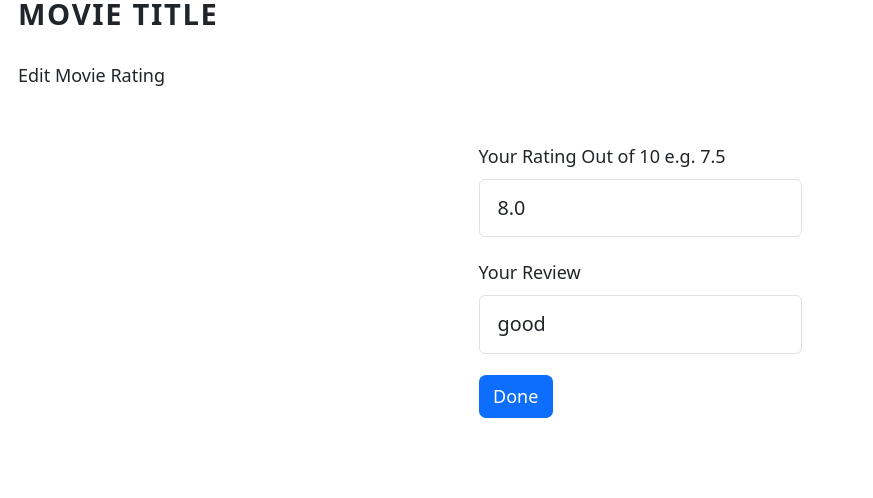
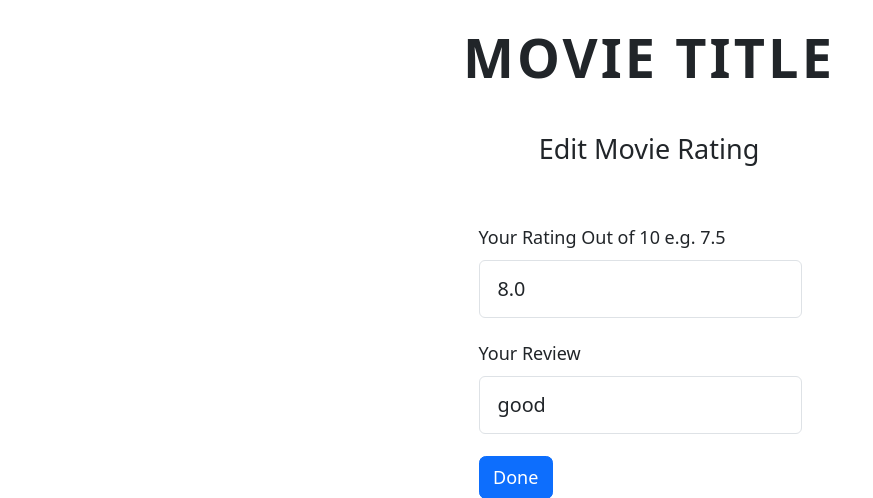
Before and after one commit to Jaloliddin-Kulmatov/Movies_ranking_website, a Flask app: page /edit/4 in a window 1280 px wide. Shown: the top 498 px of the page, without its empty margins (0-873 px from the left). Run offline with Flask 3, Linux system fonts and the light colour scheme; some libraries are stand-ins or nearby versions.

Commit message:
some changes edit

```diff
--- a/templates/edit.html
+++ b/templates/edit.html
@@ -1,8 +1,8 @@
 {% extends 'base.html' %} {% from 'bootstrap5/form.html' import render_form %}
 {% block title %}Edit Movies{% endblock %} {% block content %}
 <div class="content">
-  <h1 class="heading">Movie Title</h1>
-  <p class="description">Edit Movie Rating</p>
+    <h1 class="heading" style="text-align: center; padding-top: 30px; font-size: 3rem;">Movie Title</h1>
+    <p class="description" style="text-align: center; font-size: 1.5rem;">Edit Movie Rating</p>
   {{ render_form(form, novalidate=True) }}
 </div>
 {% endblock %}
```
Also changed, not shown: instance/project.db.
